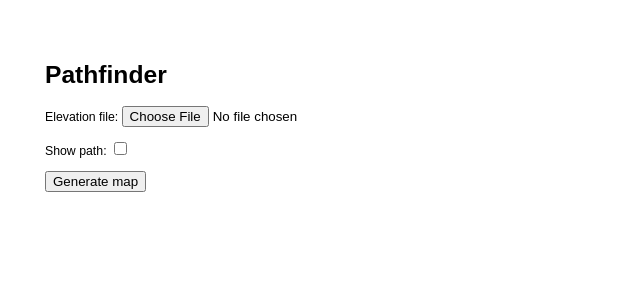
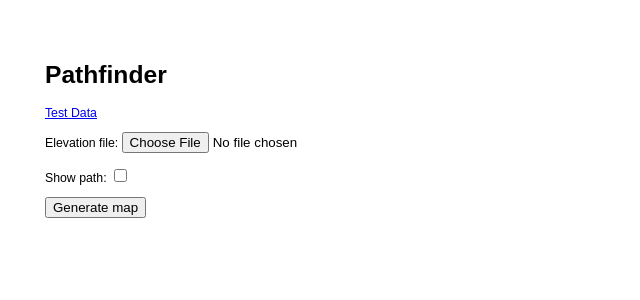
Before and after one commit to peterson-dev/pathfinder-django, a Django app: page / in a window 1280 px wide. Shown: the top 300 px of the page, without its empty margins (0-640 px from the left). Run offline with Django 3.2, Linux system fonts and the light colour scheme.

Commit message:
move sample-data to static dir, edit readme

```diff
--- a/core/templates/core/index.html
+++ b/core/templates/core/index.html
@@ -13,6 +13,7 @@
 <body>
     <main>
         <h1>Pathfinder</h1>
+        <a href="{% static "sample-data/rocky-mountain-south.asc" %}" download> Test Data</a>
 
         <form action="" method="POST" enctype="multipart/form-data" id="js-pathfinder-form">
             {% csrf_token %}
```
Also changed, not shown: README.md, 2 other files.
